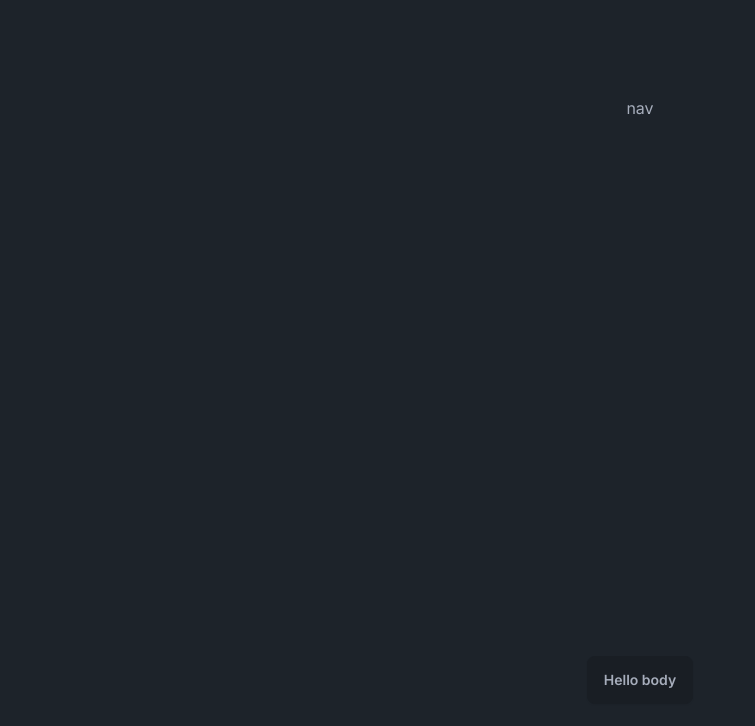
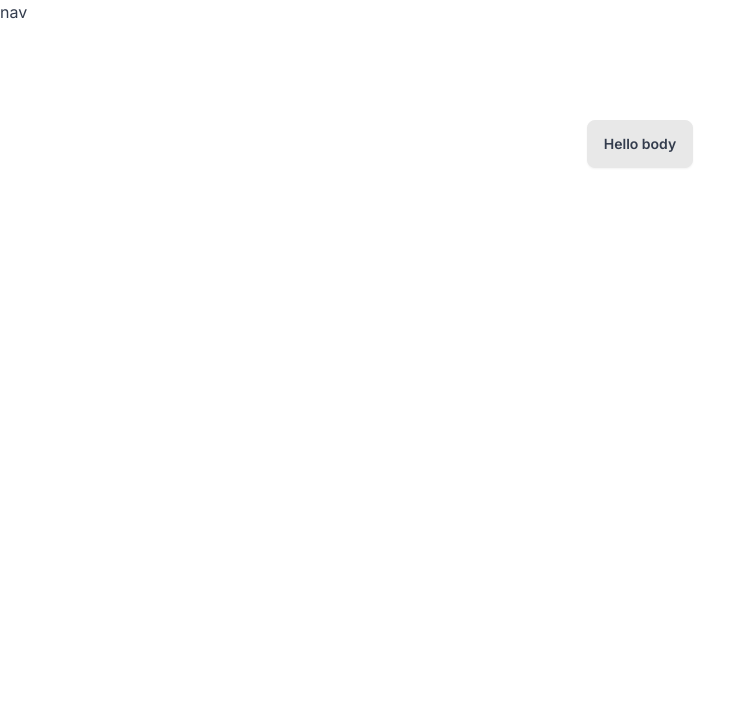
Before and after one commit to miloszolejnik/CraftyBooks, a Next.js app: page / in a window 1280 px wide. Shown: the top 726 px of the page, without its empty margins (0-755 px from the left). Built offline with nearby package versions, Linux system fonts and the light colour scheme.

Commit message:
daisyui theme implementation

```diff
--- a/app/layout.tsx
+++ b/app/layout.tsx
@@ -15,8 +15,11 @@ export default function RootLayout({
   children: React.ReactNode;
 }>) {
   return (
-    <html lang="en" data-theme="dark">
-      <body className={inter.className}>{children}</body>
+    <html lang="en" data-theme="emerald">
+      <body className={inter.className}>
+      <nav className="nav">nav</nav>
+        {children}
+        </body>
     </html>
   );
 }
--- a/app/page.tsx
+++ b/app/page.tsx
@@ -2,10 +2,7 @@
 export default function Home() {
   return (
     <main className="flex min-h-screen flex-col items-center justify-between p-24">
-      <div className="nav">nav</div>
-      <body>
         <button className="btn">Hello body</button>
-        </body>
     </main>
   );
 }
--- a/tailwind.config.ts
+++ b/tailwind.config.ts
@@ -18,5 +18,8 @@ const config: Config = {
   plugins: [
     require('daisyui'),
   ],
+  daisyui: {
+    themes: ["light", "dark", "emerald"],
+  },
 };
 export default config;
```
